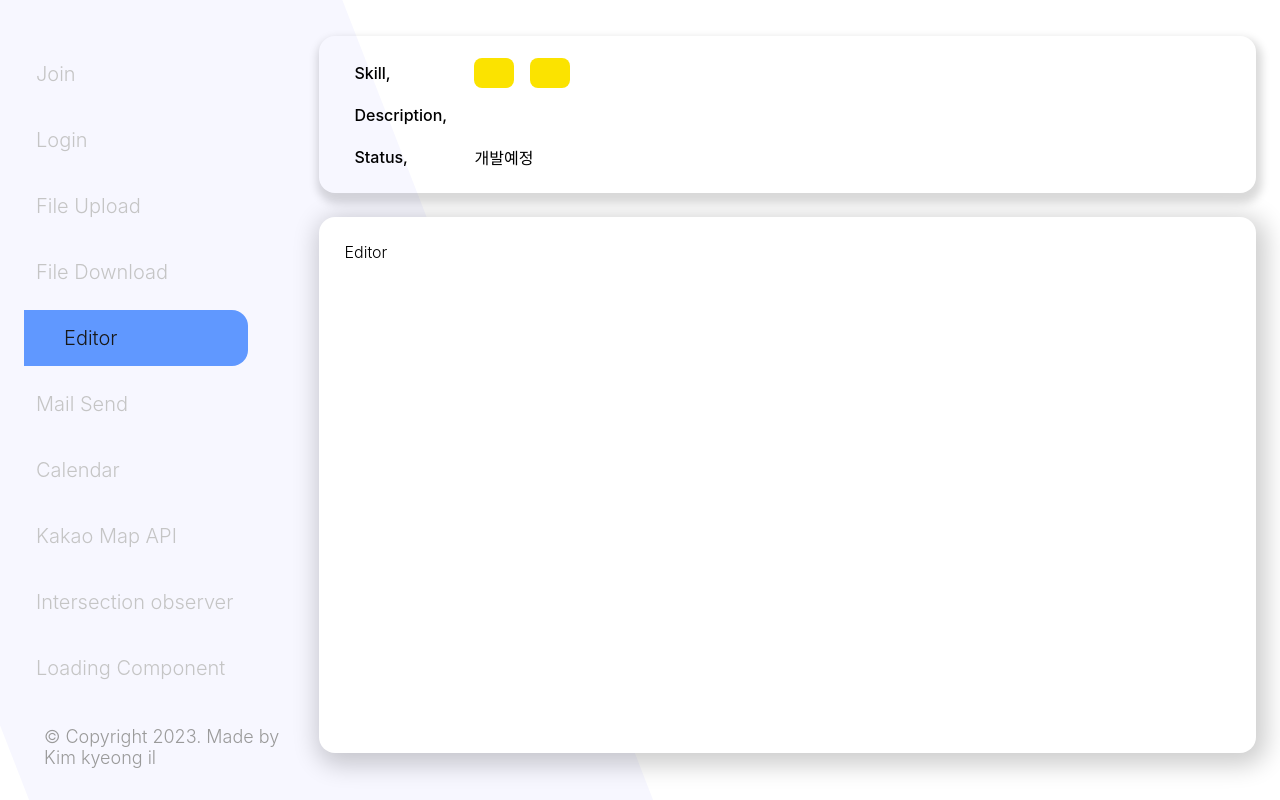
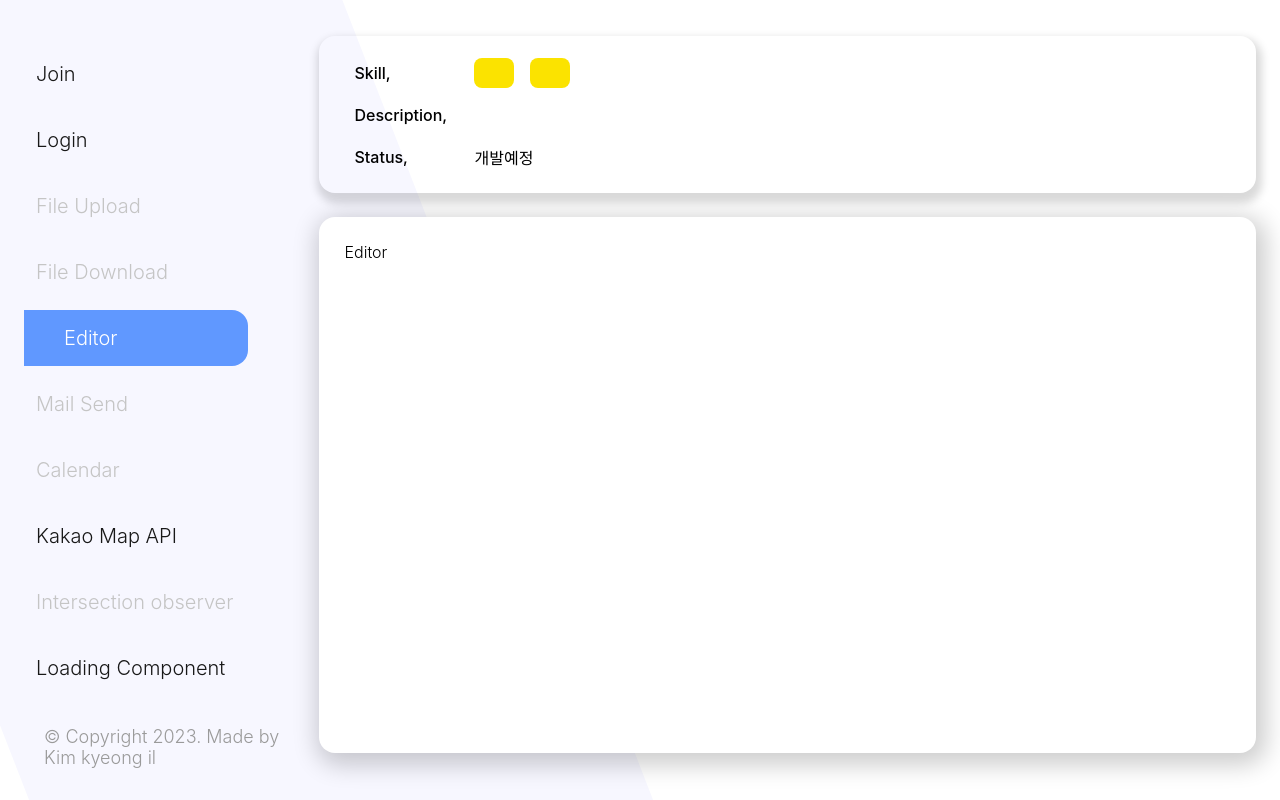
Before and after one commit to KKI147/F-E-Func-Development, a Next.js app: page /editor in a window 1280 px wide. Built offline with nearby package versions, Linux system fonts and the light colour scheme; a web font is replaced by a local one.

Commit message:
feat : Loading component

```diff
--- a/component/Layout.tsx
+++ b/component/Layout.tsx
@@ -6,6 +6,7 @@ import TopSection from "./TopSection";
 interface LayoutProps {}
 
 export default function Layout({ children }: PropsWithChildren<LayoutProps>) {
+  console.log(children);
   return (
     <LayoutComponent>
       <NavBar />
--- a/component/NavBar.tsx
+++ b/component/NavBar.tsx
@@ -4,7 +4,6 @@ import { useRouter } from "next/router";
 
 export default function NavBar() {
   const router = useRouter();
-  console.log(router);
   return (
     <Container>
       <Wrapper>
@@ -12,18 +11,18 @@ export default function NavBar() {
           <List>
             <Link href="/join">
               {router.asPath === "/join" ? (
-                <Hover>Join</Hover>
+                <Done>Join</Done>
               ) : (
-                <Text>Join</Text>
+                <DoneText>Join</DoneText>
               )}
             </Link>
           </List>
           <List>
             <Link href="login">
               {router.asPath === "/login" ? (
-                <Hover>Login</Hover>
+                <Done>Login</Done>
               ) : (
-                <Text>Login</Text>
+                <DoneText>Login</DoneText>
               )}
             </Link>
           </List>
@@ -57,7 +56,7 @@ export default function NavBar() {
           <List>
             <Link href="/mail-send">
               {router.asPath === "/mail-send" ? (
-                <Hover>Mail Send</Hover>
+                <Done>Mail Send</Done>
               ) : (
                 <Text>Mail Send</Text>
               )}
@@ -75,9 +74,9 @@ export default function NavBar() {
           <List>
             <Link href="/kakao-map-api">
               {router.asPath === "/kakao-map-api" ? (
-                <Hover>Kakao Map API</Hover>
+                <Done>Kakao Map API</Done>
               ) : (
-                <Text>Kakao Map API</Text>
+                <DoneText>Kakao Map API</DoneText>
               )}
             </Link>
           </List>
@@ -93,9 +92,9 @@ export default function NavBar() {
           <List>
             <Link href="/loading">
               {router.asPath === "/loading" ? (
-                <Hover>Loading Component</Hover>
+                <Done>Loading Component</Done>
               ) : (
-                <Text>Loading Component</Text>
+                <DoneText>Loading Component</DoneText>
               )}
             </Link>
           </List>
@@ -148,7 +147,36 @@ const Text = styled.div`
     background-color: #6098ff;
   }
 `;
+
+const DoneText = styled.div`
+  color: #181818;
+  margin: 10px 0;
+  padding: 16px 12px;
+  border-top-right-radius: 16px;
+  border-bottom-right-radius: 16px;
+  cursor: pointer;
+  :hover {
+    width: 100%;
+    padding: 16px 96px 16px 40px;
+    color: #181818;
+    -webkit-transition: all 0.4s cubic-bezier(0.5, 0.24, 0, 1);
+    transition: all 0.4s cubic-bezier(0.5, 0.24, 0, 1);
+    background-color: #6098ff;
+  }
+`;
 const Hover = styled.div`
+  width: 100%;
+  margin: 10px 0;
+  padding: 16px 96px 16px 40px;
+  border-top-right-radius: 16px;
+  border-bottom-right-radius: 16px;
+  color: #fff;
+  -webkit-transition: all 0.4s cubic-bezier(0.5, 0.24, 0, 1);
+  transition: all 0.4s cubic-bezier(0.5, 0.24, 0, 1);
+  background-color: #6098ff;
+`;
+
+const Done = styled.div`
   width: 100%;
   margin: 10px 0;
   padding: 16px 96px 16px 40px;
--- a/component/SectionContainer.tsx
+++ b/component/SectionContainer.tsx
@@ -1,17 +1,14 @@
 import styled, { css } from "styled-components";
 
-const SectionContainer = ({ children }: any) => {
-  return <Container>{children}</Container>;
+const SectionContainer = ({ children, padding }: any) => {
+  return <Container padding={padding}>{children}</Container>;
 };
 
-interface PropsType {
-  map: string;
-}
-const Container = styled.div`
+const Container = styled.div<any>`
   position: relative;
   height: calc(77% - 25px);
   margin: 24px 0 0 0;
-  padding: ${(props) => (props ? "25px" : "0")};
+  padding: ${(props) => (props.padding ? props.padding : "25px")};
   background-color: #fff;
   border-radius: 16px;
   box-sizing: border-box;
--- a/component/TopSection.tsx
+++ b/component/TopSection.tsx
@@ -6,8 +6,7 @@ interface PropsTypes {
 }
 
 export const TopSection = ({ skill, description, status }: PropsTypes) => {
-  console.log(skill);
-  console.log(description);
+  localStorage.setItem("Status", status);
   return (
     <Container>
       <Content>
--- a/pages/kakao-map-api.tsx
+++ b/pages/kakao-map-api.tsx
@@ -28,7 +28,7 @@ export const KakaoMapApi = () => {
           ]}
           status={"개발완료"}
         />
-        <SectionContainer padding={0}>
+        <SectionContainer padding={"0px"}>
           <Map // 지도를 표시할 Container
             center={{
               // 지도의 중심좌표
@@ -38,6 +38,7 @@ export const KakaoMapApi = () => {
             style={{
               width: "100%",
               height: "100%",
+              borderRadius: "16px",
             }}
             level={3} // 지도의 확대 레벨
             onClick={(_t, mouseEvent) =>
--- a/pages/login.tsx
+++ b/pages/login.tsx
@@ -14,8 +14,6 @@ export const Login = () => {
 
   useEffect(() => {
     if (localStorage !== null) {
-      console.log(localStorage);
-
       setId(localStorage.getItem("ID"));
       setPassword(localStorage.getItem("password"));
     }
@@ -53,7 +51,6 @@ export const Login = () => {
 
   const onSubmitHandler = (data: FormTypes) => {
     post("/join", data);
-    console.log(data.email);
     if (data.email === id && data.password === password) {
       alert("로그인 완료");
       reset();
```
Also changed, not shown: component/LoadingComponent.tsx (added, +25 -0 lines), pages/join.tsx (+6 -4 lines), pages/loading.tsx (+2 -23 lines).
